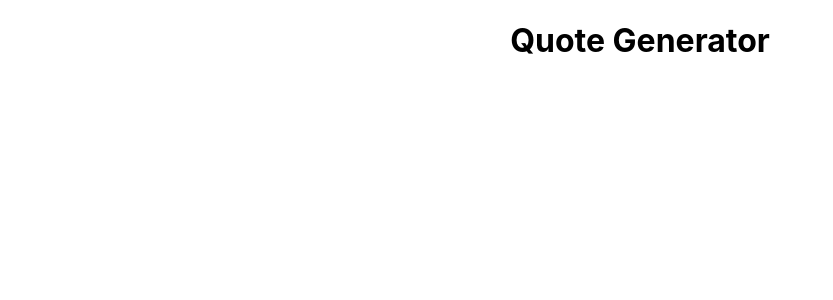
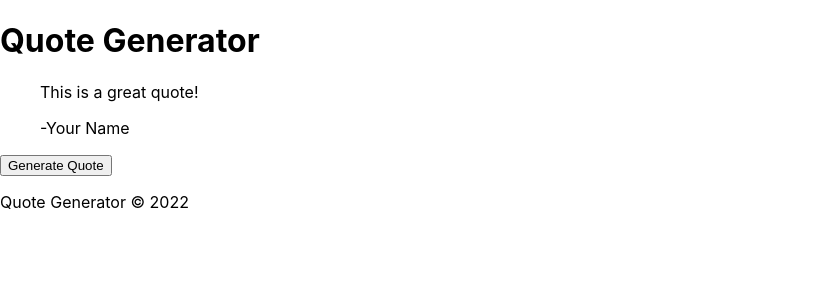
Before and after one commit to mayragann/React-Quote-Generator, a React (Create React App) app in the folder quote-generator/: page / in a window 1280 px wide. Shown: the top 300 px of the page, without its empty margins (0-833 px from the left). Built offline with nearby package versions, Linux system fonts and the light colour scheme.

Commit message:
Added Footer component to APP ass well as quote component'

```diff
--- a/quote-generator/src/App.js
+++ b/quote-generator/src/App.js
@@ -1,10 +1,15 @@
 
-import './App.css';
+
+import Footer from './Components/Footer/Footer';
+import Quote from './Components/Quote/Quote';
 
 function App() {
   return (
     <div className="App">
       <h1>Quote Generator</h1>
+      <Quote/>
+      <button>Generate Quote</button>
+      <Footer />
     </div>
   );
 }
--- a/quote-generator/src/Components/Footer/Footer.jsx
+++ b/quote-generator/src/Components/Footer/Footer.jsx
@@ -2,8 +2,12 @@ import React from 'react'
 
 const Footer = () => {
     return (
-        <div>Footer</div>
+        <footer>
+            <p>
+                Quote Generator &copy; 2022
+            </p>
+        </footer>
     )
 }
 
-export default Footer
+export default Footer;
--- /dev/null
+++ b/quote-generator/src/Components/Quote/Quote.jsx
@@ -0,0 +1,15 @@
+import React from 'react'
+
+const Quote = () => {
+    return (
+        <div>
+
+            <blockquote>
+                This is a great quote!
+                <p>-Your Name</p>
+            </blockquote>
+        </div>
+    )
+}
+
+export default Quote;
```
